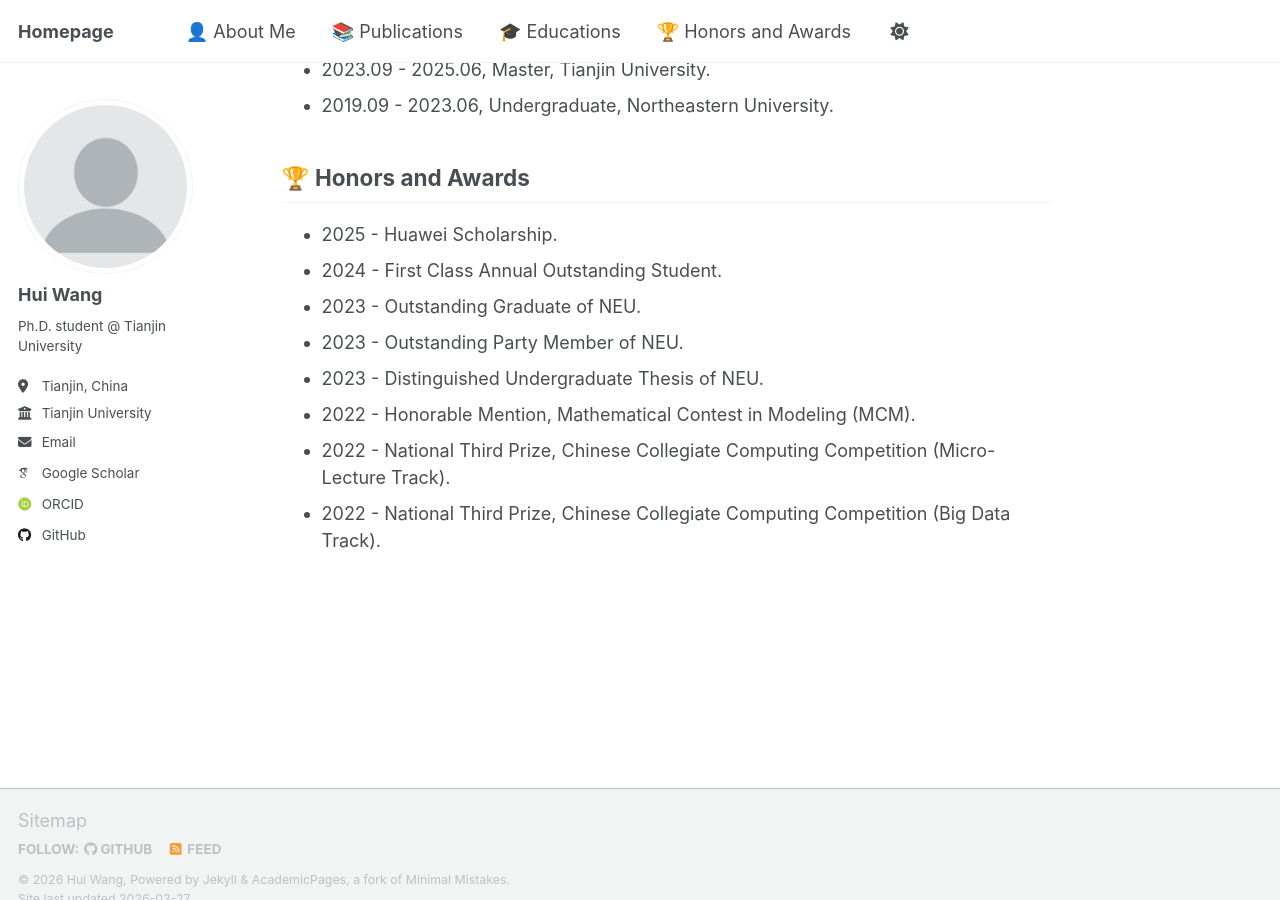
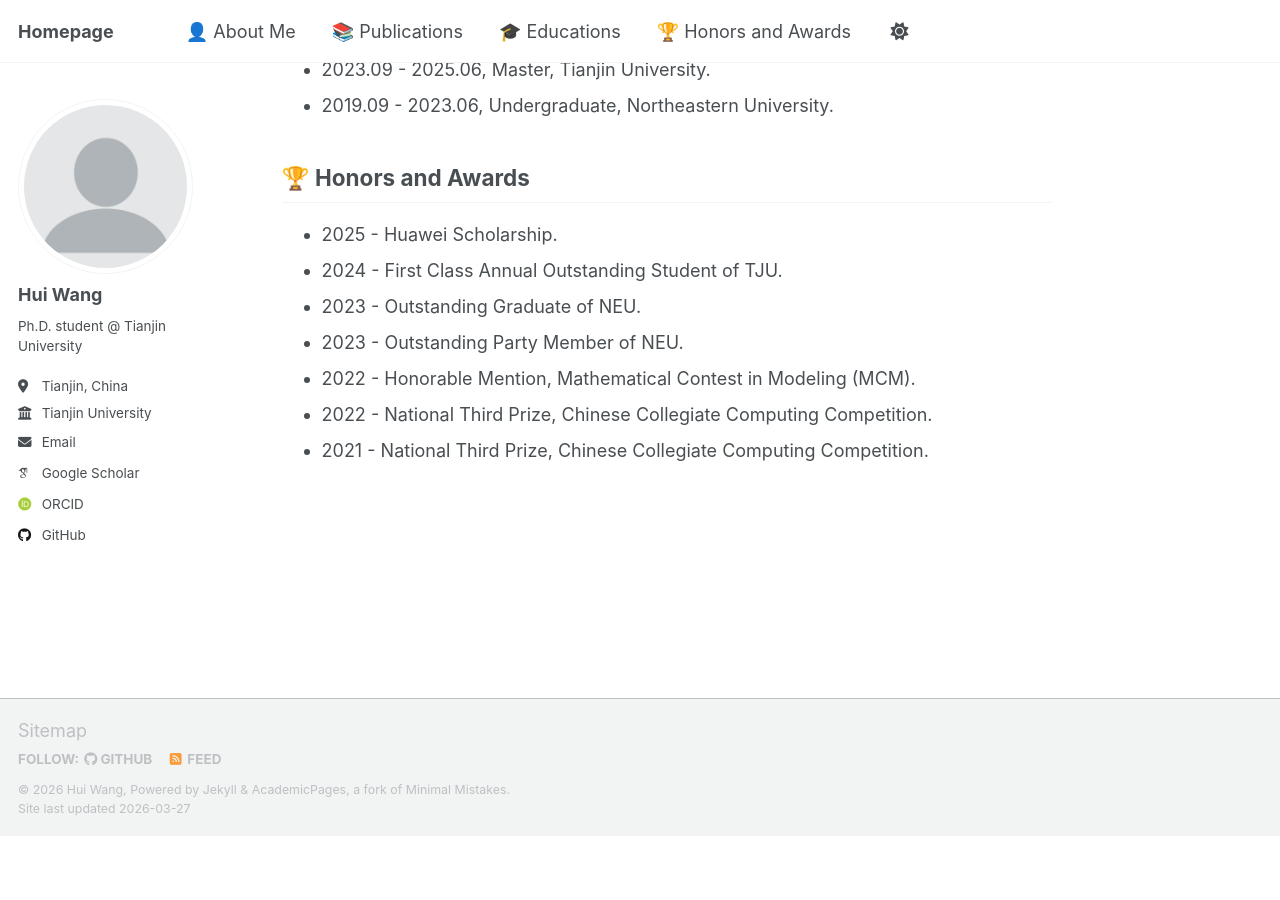
Before and after one commit to HaileyHui/wanghui, a Jekyll site: the page built from _pages/about.md, in a window 1280 px wide and 900 px high, scrolled down 1198 px. Built offline with Jekyll 4.4.1, drawn with Linux system fonts in a browser that asks for light colours; some web fonts are replaced; a script that is not in the unit is left out; after the commit the page ends 2034 px from its top, so only the background shows below that.

Commit message:
Update honors.html

```diff
--- a/_pages/honors.html
+++ b/_pages/honors.html
@@ -1,11 +1,9 @@
 <ul>
   <li>2025 - Huawei Scholarship.</li>
-  <li>2024 - First Class Annual Outstanding Student.</li>
+  <li>2024 - First Class Annual Outstanding Student of TJU.</li>
   <li>2023 - Outstanding Graduate of NEU.</li>
   <li>2023 - Outstanding Party Member of NEU.</li>
-  <li>2023 - Distinguished Undergraduate Thesis of NEU.</li>
   <li>2022 - Honorable Mention, Mathematical Contest in Modeling (MCM).</li>
-  <li>2022 - National Third Prize, Chinese Collegiate Computing Competition (Micro-Lecture Track).</li>
-  <li>2022 - National Third Prize, Chinese Collegiate Computing Competition (Big Data Track).</li>
-
+  <li>2022 - National Third Prize, Chinese Collegiate Computing Competition.</li>
+  <li>2021 - National Third Prize, Chinese Collegiate Computing Competition.</li>
 </ul>
```
